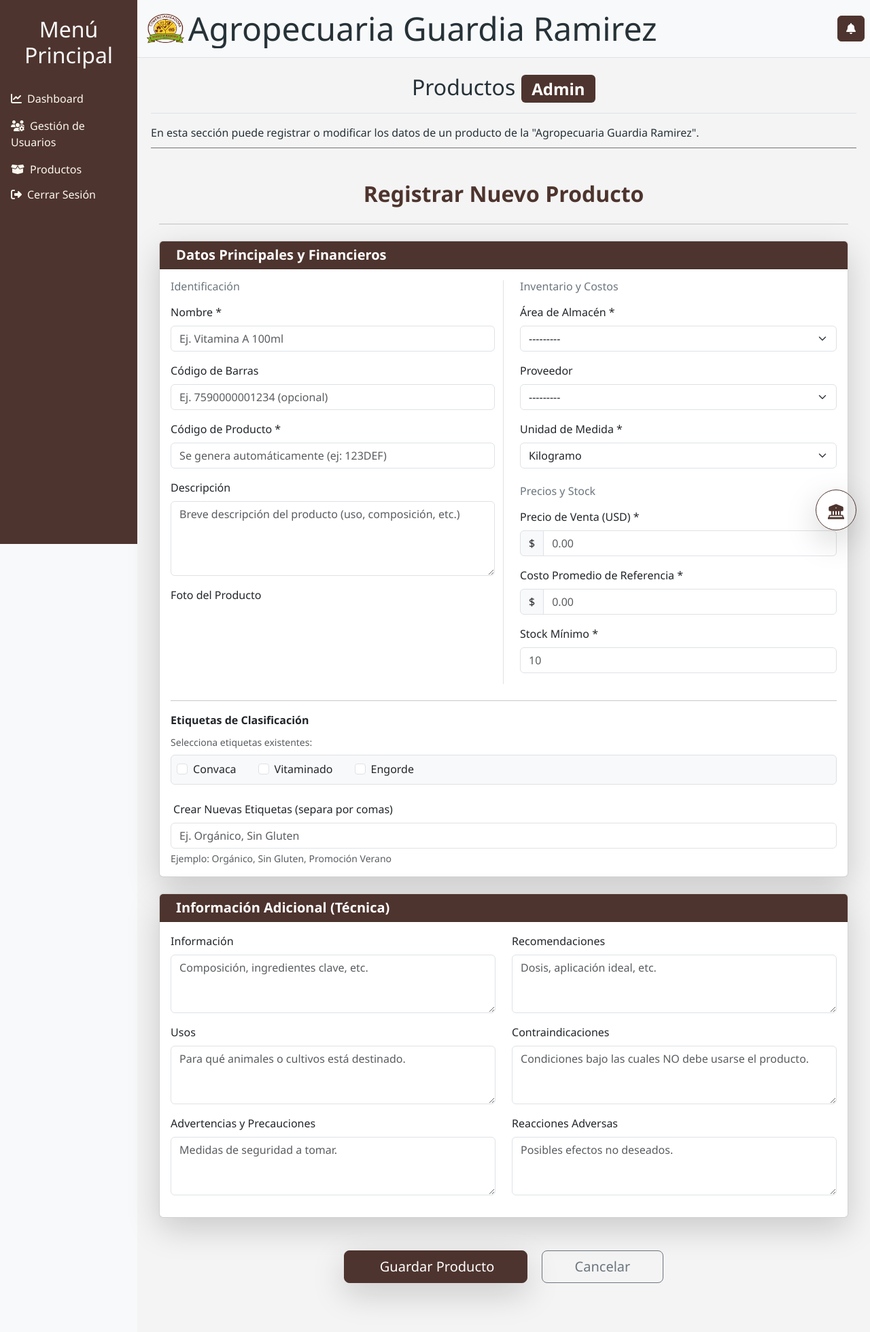
After one commit to Anthony-M7/agropecuaria-guardia-ramirez, a Django app: page /producto/guardar/ in a window 1280 px wide. The commit adds this page. Shown: the whole page at 68% size. Run offline with Django 5.2, Linux system fonts and the light colour scheme; a user stored in the database is signed in; data comes from the database, SQL or seed files in the repository; data that the repository does not hold is empty; some libraries are stand-ins or nearby versions.

Commit message:
Agregando Formulario Para Crear Producto

```diff
--- a/central_proyect/settings/base.py
+++ b/central_proyect/settings/base.py
@@ -41,6 +41,7 @@ INSTALLED_APPS += [
 INSTALLED_APPS += [
     'cloudinary', # Ahora esta aqui
     'cloudinary_storage', # Ahora esta aqui
+    'widget_tweaks',
 ]
 
 MIDDLEWARE = [
--- a/core/models.py
+++ b/core/models.py
@@ -26,7 +26,9 @@ class Profile(models.Model):
     estado = models.CharField(choices=[("activo", "Activo"), ("inactivo", "Inactivo"), ("suspendido", "Suspendido")], blank=True)
     foto_perfil =  models.ImageField(
         upload_to='profiles_pictures/',
-        storage=fs
+        storage=fs,
+        null=True,
+        blank=True
     )
 
     def __str__(self):
--- a/static/styles/system.css
+++ b/static/styles/system.css
@@ -289,18 +289,18 @@ body {
 
 
 .badge-nivel{
-        background-color: var(--marron-oscuro) !important;
+    background-color: var(--dark-brown) !important;
 }
 .bg-brown{
-        background-color: var(--marron-oscuro) !important;
+    background-color: var(--dark-brown) !important;
 }
 .bg-brown-btn-outline:checked+.btn{
-        background-color: var(--marron-oscuro) !important;
-        border-color: var(--marron-oscuro) !important;
+    background-color: var(--dark-brown) !important;
+    border-color: var(--dark-brown) !important;
 }
 .bg-brown-btn-outline+.btn{
-        border-color: var(--marron-oscuro);
-        color: var(--marron-oscuro);
+    border-color: var(--dark-brown) !important;
+    color: var(--dark-brown) !important;
 }
 }
 /* #endregion */
--- a/system/admin.py
+++ b/system/admin.py
@@ -6,3 +6,4 @@ admin.site.register(AreaAlmacen)
 admin.site.register(Etiqueta)
 admin.site.register(configuraciones_admin)
 admin.site.register(Producto)
+admin.site.register(UnidadMedida)
--- /dev/null
+++ b/system/forms.py
@@ -0,0 +1,57 @@
+from django import forms
+from .models import Producto, InformacionAdicional, Proveedor, AreaAlmacen, UnidadMedida, Etiqueta
+from django.forms.models import inlineformset_factory
+
+# Formulario principal para el modelo Producto
+class ProductoForm(forms.ModelForm):
+    # Campo M2M (ManyToManyField) para seleccionar etiquetas existentes
+    etiquetas = forms.ModelMultipleChoiceField(
+        queryset=Etiqueta.objects.all(),
+        # APLICAMOS LA CLASE AL WIDGET AQUÍ, NO EN EL TEMPLATE
+        widget=forms.CheckboxSelectMultiple(attrs={'class': 'form-check-input'}),
+        required=False,
+        label="Etiquetas Existentes"
+    )
+
+    # Campo para crear nuevas etiquetas (ya tiene 'form-control')
+    nuevas_etiquetas = forms.CharField(
+        required=False,
+        label="Crear Nuevas Etiquetas (separadas por comas)",
+        widget=forms.TextInput(attrs={'class': 'form-control'})
+    )
+
+    class Meta:
+        model = Producto
+        # Excluye la foto_producto, que a menudo se maneja por separado si se usa un formulario más simple
+        exclude = ('foto_producto',)
+        fields = [
+            'nombre', 'codigoBarras', 'codigoProducto', 'descripcion',
+            'area', 'proveedor_principal', 'unidad_medida',
+            'precio_venta', 'costo_promedio_referencia', 'stock_minimo',
+            'etiquetas'
+        ]
+        widgets = {
+            'descripcion': forms.Textarea(attrs={'rows': 3}),
+        }
+
+class InformacionAdicionalBaseForm(forms.ModelForm):
+    class Meta:
+        model = InformacionAdicional
+        fields = '__all__'
+
+    # Sobreescribe el constructor para forzar que todos los campos sean opcionales
+    def __init__(self, *args, **kwargs):
+        super().__init__(*args, **kwargs)
+        # Recorre todos los campos del formulario y los hace no requeridos
+        for field in self.fields.values():
+            field.required = False
+
+InformacionAdicionalFormSet = inlineformset_factory(
+    Producto,
+    InformacionAdicional,
+    form=InformacionAdicionalBaseForm,  # 👈 Usa tu formulario base aquí
+    fields='__all__',
+    extra=1,
+    max_num=1,
+    can_delete=False
+)
--- a/system/urls.py
+++ b/system/urls.py
@@ -10,4 +10,5 @@ urlpatterns = [
     path('productos/<str:categoria>/', views.productosCategoria, name='productosCategoria'),
 
     path('configuracion/guardar/', views.guardar_configuracion, name='guardar_configuracion'),
+    path('producto/guardar/', views.registrar_producto, name='crearProducto'),
 ]
--- a/system/views.py
+++ b/system/views.py
@@ -4,18 +4,12 @@ from django.shortcuts import render, redirect
 from django.contrib.auth.decorators import login_required
 from django.db.models import Q
 from django.contrib import messages
+from django.db import transaction
+from .forms import ProductoForm, InformacionAdicionalFormSet
 from decimal import Decimal
 from .models import *
 
 def aplicar_conversion_precios(productos_list, configuracionStr):
-    """
-    Calcula el precio de visualización para cada producto basado en la moneda de referencia.
-
-    :param productos_list: QuerySet o lista de objetos Producto.
-    :param configuracionStr: Lista con [Factor_BS, Moneda_Display, Factor_COP, ...].
-    :return: Lista de objetos Producto con el atributo 'precio_display' añadido.
-    """
-
     # --- 1. Inicializar el factor y la moneda de referencia ---
     moneda_referencia = configuracionStr[1]
     factor_conversion = Decimal('1.0') # Por defecto, no hay conversión
@@ -39,7 +33,7 @@ def aplicar_conversion_precios(productos_list, configuracionStr):
 
     # --- 3. Aplicar el cálculo y añadir el atributo 'precio_display' ---
     for producto in productos_list:
-        producto.precio_display = producto.precio * factor_conversion
+        producto.precio_display = producto.precio_venta * factor_conversion
 
     return productos_list
 
@@ -87,8 +81,12 @@ def productosCategoria(request, categoria):
 
         productos_list = aplicar_conversion_precios(productos_list, configuracionStr)
 
-    except:
-        print("Error")
+    # ❌ CAMBIO CLAVE: Capturar la excepción (e) y registrarla
+    except Exception as e:
+        # O para una simple impresión en la consola:
+        print(f"Ocurrió un error inesperado: {e}")
+        import traceback
+        traceback.print_exc()
 
     return render(request, 'inventario/productos_categoria.html', {
         'categoria': categoriaDB,
@@ -96,6 +94,73 @@ def productosCategoria(request, categoria):
         "configuracion": configuracionStr,
     })
 
+@login_required
+def registrar_producto(request):
+    if request.method == 'POST':
+        # 1. Crear instancias de los formularios con los datos POST
+        producto_form = ProductoForm(request.POST, request.FILES)
+
+        if producto_form.is_valid():
+            try:
+                # Usar transaction.atomic para asegurar que si falla uno, falla todo
+                with transaction.atomic():
+                    # 1. Guardar el Producto principal
+                    producto_instance = producto_form.save(commit=False)
+                    producto_instance.save()
+
+                    # 2. PROCESAR Y ASOCIAR ETIQUETAS EXISTENTES
+                    etiquetas_seleccionadas = producto_form.cleaned_data.get('etiquetas')
+                    producto_instance.etiquetas.set(etiquetas_seleccionadas)
+
+                    # 3. PROCESAR Y CREAR NUEVAS ETIQUETAS
+                    nuevas_etiquetas_str = producto_form.cleaned_data.get('nuevas_etiquetas')
+                    if nuevas_etiquetas_str:
+                        # Separa la cadena por comas y elimina espacios
+                        nombres_etiquetas = [
+                            nombre.strip()
+                            for nombre in nuevas_etiquetas_str.split(',')
+                            if nombre.strip()
+                        ]
+
+                        for nombre in nombres_etiquetas:
+                            # Intenta obtener la etiqueta; si no existe, la crea
+                            etiqueta, created = Etiqueta.objects.get_or_create(
+                                nombre=nombre
+                            )
+                            # Asocia la etiqueta (existente o nueva) al producto
+                            producto_instance.etiquetas.add(etiqueta)
+
+                    # 4. Manejar el FormSet de Información Adicional
+                    info_adicional_formset = InformacionAdicionalFormSet(
+                        request.POST,
+                        request.FILES,
+                        instance=producto_instance
+                    )
+
+                    if info_adicional_formset.is_valid():
+                        info_adicional_formset.save()
+                        return redirect('productos')
+                    else:
+                        # Si falla el FormSet, eleva el error (la transacción se revertirá)
+                        raise Exception("Error al guardar la información adicional")
+
+            except Exception as e:
+                # Manejar errores de base de datos o de transacción
+                print(f"Error al guardar el producto y la info adicional: {e}")
+                # Re-renderizar con el error
+
+    else:
+        # Inicializar formularios vacíos para el método GET
+        producto_form = ProductoForm()
+        # Inicializar el FormSet sin instancia para que esté vacío
+        info_adicional_formset = InformacionAdicionalFormSet(instance=Producto())
+
+    context = {
+        'producto_form': producto_form,
+        'info_adicional_formset': info_adicional_formset,
+        'titulo': 'Registrar Nuevo Producto',
+    }
+    return render(request, 'inventario/registrar_producto.html', context)
 
 def guardar_configuracion(request):
     if request.method == 'POST':
--- /dev/null
+++ b/templates/inventario/registrar_producto.html
@@ -0,0 +1,269 @@
+{% extends 'dashboard/base_system.html' %}
+
+{% load static %}
+{% load widget_tweaks %}
+
+{% block title %}Registro de Producto{% endblock %}
+
+{% block extra_head %}
+    <link rel="stylesheet" href="{% static 'styles/dashboard.css' %}">
+{% endblock %}
+
+{% block content %}
+    <div class="content-header">
+        <div class="d-flex flex-column justify-content-between align-items-center mb-3 border-bottom w-100">
+            <h1 class="text-center">
+                Productos
+                <span class="badge bg-success text-white mb-1 badge-nivel">
+                    {{ user.profile.nivel_usuario|capfirst }}
+                </span>
+            </h1>
+        </div>
+        <p>En esta sección puede registrar o modificar los datos de un producto de la "Agropecuaria Guardia Ramirez".</p>
+    </div>
+
+    <div class="container my-5">
+        <h2 class="mb-4 text-center fw-bold text-success text-brown">{{titulo}}</h2>
+        <hr class="mb-4">
+
+        <form method="post" enctype="multipart/form-data">
+            {% csrf_token %}
+
+            <div class="card shadow-lg mb-4">
+                <div class="card-header bg-success bg-brown text-white">
+                    <h5 class="mb-0 fw-bold">
+                        <i class="bi bi-tag-fill me-2"></i> Datos Principales y Financieros
+                    </h5>
+                </div>
+                <div class="card-body">
+                    <div class="row">
+                        <div class="col-md-6 border-end">
+                            <h6 class="text-secondary mb-3">Identificación</h6>
+
+                            <div class="mb-3">
+                                <label for="{{ producto_form.nombre.id_for_label }}" class="form-label">Nombre *</label>
+                                {{ producto_form.nombre|attr:"class:form-control"|attr:"placeholder:Ej. Vitamina A 100ml"|attr:"id:id_nombre" }}
+                                {{ producto_form.nombre.errors }}
+                            </div>
+                            <div class="mb-3">
+                                <label for="{{ producto_form.codigoBarras.id_for_label }}" class="form-label">Código de Barras</label>
+                                {{ producto_form.codigoBarras|attr:"class:form-control"|attr:"placeholder:Ej. 7590000001234 (opcional)" }}
+                                {{ producto_form.codigoBarras.errors }}
+                            </div>
+                            <div class="mb-3">
+                                <label for="{{ producto_form.codigoProducto.id_for_label }}" class="form-label">Código de Producto *</label>
+                                {{ producto_form.codigoProducto|attr:"class:form-control"|attr:"id:id_codigo_producto"|attr:"readonly:readonly"|attr:"placeholder:Se genera automáticamente (ej: 123DEF)" }}
+                                {{ producto_form.codigoProducto.errors }}
+                            </div>
+                            <div class="mb-3">
+                                <label for="{{ producto_form.descripcion.id_for_label }}" class="form-label">Descripción</label>
+                                {{ producto_form.descripcion|attr:"class:form-control"|attr:"rows:4"|attr:"placeholder:Breve descripción del producto (uso, composición, etc.)" }}
+                                {{ producto_form.descripcion.errors }}
+                            </div>
+                            <div class="mb-3">
+                                <label for="{{ producto_form.foto_producto.id_for_label }}" class="form-label">Foto del Producto</label>
+                                {{ producto_form.foto_producto|attr:"class:form-control" }}
+                                {{ producto_form.foto_producto.errors }}
+                            </div>
+                        </div>
+
+                        <div class="col-md-6 ps-4">
+                            <h6 class="text-secondary mb-3">Inventario y Costos</h6>
+
+                            <div class="mb-3">
+                                <label for="{{ producto_form.area.id_for_label }}" class="form-label">Área de Almacén *</label>
+                                {{ producto_form.area|attr:"class:form-select" }}
+                                {{ producto_form.area.errors }}
+                            </div>
+                            <div class="mb-3">
+                                <label for="{{ producto_form.proveedor_principal.id_for_label }}" class="form-label">Proveedor</label>
+                                {{ producto_form.proveedor_principal|attr:"class:form-select" }}
+                                {{ producto_form.proveedor_principal.errors }}
+                            </div>
+                            <div class="mb-3">
+                                <label for="{{ producto_form.unidad_medida.id_for_label }}" class="form-label">Unidad de Medida *</label>
+                                {{ producto_form.unidad_medida|attr:"class:form-select" }}
+                                {{ producto_form.unidad_medida.errors }}
+                            </div>
+
+                            <h6 class="text-secondary mb-3 mt-4">Precios y Stock</h6>
+
+                            <div class="mb-3">
+                                <label for="{{ producto_form.precio_venta.id_for_label }}" class="form-label">Precio de Venta (USD) *</label>
+                                <div class="input-group">
+                                    <span class="input-group-text">$</span>
+                                    {{ producto_form.precio_venta|attr:"class:form-control"|attr:"placeholder:0.00" }}
+                                </div>
+                                {{ producto_form.precio_venta.errors }}
+                            </div>
+                            <div class="mb-3">
+                                <label for="{{ producto_form.costo_promedio_referencia.id_for_label }}" class="form-label">Costo Promedio de Referencia *</label>
+                                <div class="input-group">
+                                    <span class="input-group-text">$</span>
+                                    {{ producto_form.costo_promedio_referencia|attr:"class:form-control"|attr:"placeholder:0.00" }}
+                                </div>
+                                {{ producto_form.costo_promedio_referencia.errors }}
+                            </div>
+                            <div class="mb-3">
+                                <label for="{{ producto_form.stock_minimo.id_for_label }}" class="form-label">Stock Mínimo *</label>
+                                {{ producto_form.stock_minimo|attr:"class:form-control"|attr:"placeholder:10" }}
+                                {{ producto_form.stock_minimo.errors }}
+                            </div>
+                        </div>
+                    </div> <hr class="mt-4 mb-3">
+
+                    <div class="row">
+                        <div class="col-12">
+                            <label class="form-label fw-bold">Etiquetas de Clasificación</label>
+
+                            <div class="mb-3">
+                                <label class="form-label text-muted small">Selecciona etiquetas existentes:</label>
+                                <div class="d-flex flex-wrap gap-3 p-2 border rounded bg-light">
+                                    {% for checkbox in producto_form.etiquetas %}
+                                        <div class="form-check form-check-inline">
+                                            {{ checkbox.tag }}
+                                            <label class="form-check-label" for="{{ checkbox.id_for_label }}">
+                                                {{ checkbox.choice_label }}
+                                            </label>
+                                        </div>
+                                    {% endfor %}
+                                </div>
+                                {{ producto_form.etiquetas.errors }}
+                            </div>
+
+                            <div class="mt-4">
+                                <label for="{{ producto_form.nuevas_etiquetas.id_for_label }}" class="form-label">
+                                    <i class="bi bi-plus-circle-fill me-1"></i>
+                                    Crear Nuevas Etiquetas (separa por comas)
+                                </label>
+                                {{ producto_form.nuevas_etiquetas|attr:"class:form-control"|attr:"placeholder:Ej. Orgánico, Sin Gluten" }}
+                                <div class="form-text">Ejemplo: Orgánico, Sin Gluten, Promoción Verano</div>
+                                {{ producto_form.nuevas_etiquetas.errors }}
+                            </div>
+                        </div>
+                    </div> {% if producto_form.errors %}
+                        <div class="alert alert-danger mt-4">
+                            <h5 class="alert-heading">¡Errores en Datos Principales!</h5>
+                            <p>Por favor, corrija los errores marcados para continuar.</p>
+                        </div>
+                    {% endif %}
+                </div>
+            </div>
+
+            <div class="card shadow-lg mb-4">
+                <div class="card-header bg-success bg-brown text-white">
+                    <h5 class="mb-0 fw-bold">
+                        <i class="bi bi-info-circle-fill me-2"></i> Información Adicional (Técnica)
+                    </h5>
+                </div>
+                <div class="card-body">
+                    {{ info_adicional_formset.management_form }}
+
+                    {% for form in info_adicional_formset %}
+                        <div class="row">
+                            <div class="col-md-6 mb-3">
+                                <label for="{{ form.informacion.id_for_label }}" class="form-label">Información</label>
+                                {{ form.informacion|attr:"class:form-control"|attr:"rows:3"|attr:"placeholder:Composición, ingredientes clave, etc." }}
+                                {{ form.informacion.errors }}
+                            </div>
+                            <div class="col-md-6 mb-3">
+                                <label for="{{ form.recomendaciones.id_for_label }}" class="form-label">Recomendaciones</label>
+                                {{ form.recomendaciones|attr:"class:form-control"|attr:"rows:3"|attr:"placeholder:Dosis, aplicación ideal, etc." }}
+                                {{ form.recomendaciones.errors }}
+                            </div>
+                            <div class="col-md-6 mb-3">
+                                <label for="{{ form.usos.id_for_label }}" class="form-label">Usos</label>
+                                {{ form.usos|attr:"class:form-control"|attr:"rows:3"|attr:"placeholder:Para qué animales o cultivos está destinado." }}
+                                {{ form.usos.errors }}
+                            </div>
+                            <div class="col-md-6 mb-3">
+                                <label for="{{ form.contraindicaciones.id_for_label }}" class="form-label">Contraindicaciones</label>
+                                {{ form.contraindicaciones|attr:"class:form-control"|attr:"rows:3"|attr:"placeholder:Condiciones bajo las cuales NO debe usarse el producto." }}
+                                {{ form.contraindicaciones.errors }}
+                            </div>
+                            <div class="col-md-6 mb-3">
+                                <label for="{{ form.advertencias_precauciones.id_for_label }}" class="form-label">Advertencias y Precauciones</label>
+                                {{ form.advertencias_precauciones|attr:"class:form-control"|attr:"rows:3"|attr:"placeholder:Medidas de seguridad a tomar." }}
+                                {{ form.advertencias_precauciones.errors }}
+                            </div>
+                            <div class="col-md-6 mb-3">
+                                <label for="{{ form.reaccionesAdversas.id_for_label }}" class="form-label">Reacciones Adversas</label>
+                                {{ form.reaccionesAdversas|attr:"class:form-control"|attr:"rows:3"|attr:"placeholder:Posibles efectos no deseados." }}
+                                {{ form.reaccionesAdversas.errors }}
+                            </div>
+                        </div>
+                    {% endfor %}
+
+                    {% if info_adicional_formset.errors %}
+                        <div class="alert alert-danger mt-4">
+                            <h5 class="alert-heading">¡Errores en Información Adicional!</h5>
+                            <p>Por favor, revise los campos técnicos.</p>
+                        </div>
+                    {% endif %}
+                </div>
+            </div>
+
+            <div class="text-center mt-5">
+                <button type="submit" class="btn btn-success btn-brown btn-lg px-5 me-3 shadow-lg">
+                    <i class="bi bi-check-lg me-1"></i> Guardar Producto
+                </button>
+                <a href="{% url 'productos' %}" class="btn btn-outline-secondary btn-lg px-5">
+                    Cancelar
+                </a>
+            </div>
+        </form>
+    </div>
+{% endblock %}
+
+{% block extra_js %}
+<script>
+    document.addEventListener('DOMContentLoaded', function() {
+        const nombreInput = document.getElementById('id_nombre');
+        const codigoProductoInput = document.getElementById('id_codigo_producto');
+
+        if (nombreInput && codigoProductoInput) {
+
+            /**
+             * Genera un código de producto más corto y numérico.
+             * Formato: XXX-123456
+             */
+            function generateShortNumericCode(name) {
+                if (!name || name.length < 3) return '';
+
+                // 1. Limpieza y extracción de las primeras 3 letras
+                let letters = name.toLowerCase()
+                    .normalize("NFD").replace(/[\u0300-\u036f]/g, "") // Eliminar acentos
+                    .replace(/[^a-z]/g, '') // Solo dejar letras
+                    .substring(0, 3) // Tomar solo las primeras 3
+                    .toUpperCase();
+
+                // Si el nombre es muy corto y no genera 3 letras, llenamos con 'Z'
+                while (letters.length < 3) {
+                    letters += 'Z';
+                }
+
+                // 2. Generar un número aleatorio de 6 dígitos (100000 a 999999)
+                // Se usa Math.floor para asegurar que el resultado es un entero
+                const randomNumber = Math.floor(100000 + Math.random() * 900000);
+
+                // 3. Formato final: 3 Letras - 6 Números
+                return `${randomNumber}${letters}`;
+            }
+
+            // A. Escuchar el evento 'input' en el campo Nombre
+            nombreInput.addEventListener('input', function() {
+                const nombre = nombreInput.value.trim();
+                codigoProductoInput.value = generateShortNumericCode(nombre);
+            });
+
+            // B. Generar código al cargar la página si es un registro nuevo (campo vacío)
+            if (!codigoProductoInput.value && nombreInput.value) {
+                codigoProductoInput.value = generateShortNumericCode(nombreInput.value.trim());
+            }
+
+        } else {
+            console.warn("⚠️ Advertencia JS: No se encontró el campo 'nombre' o 'codigoProducto'. Asegúrate que los IDs 'id_nombre' y 'id_codigo_producto' son correctos.");
+        }
+    });
+</script>
+{% endblock %}
```
Also changed, not shown: system/models.py (+48 -9 lines), templates/inventario/productos.html (+11 -0 lines), core/migrations/0006_alter_profile_foto_perfil.py (added), db.sqlite3, system/migrations/0004_proveedor_unidadmedida_and_more.py (added). Lines whose indentation alone changed are shown as unchanged.
